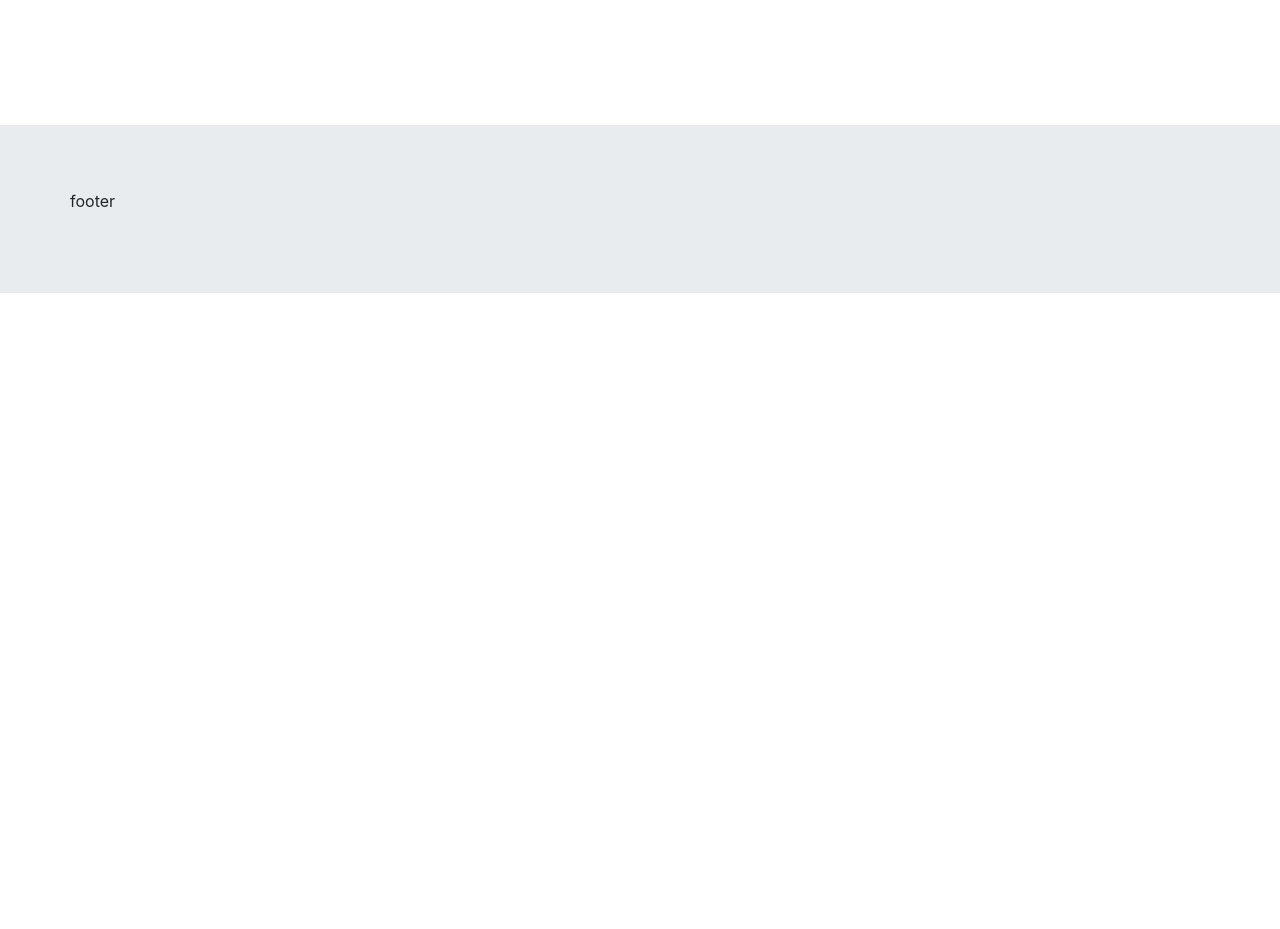
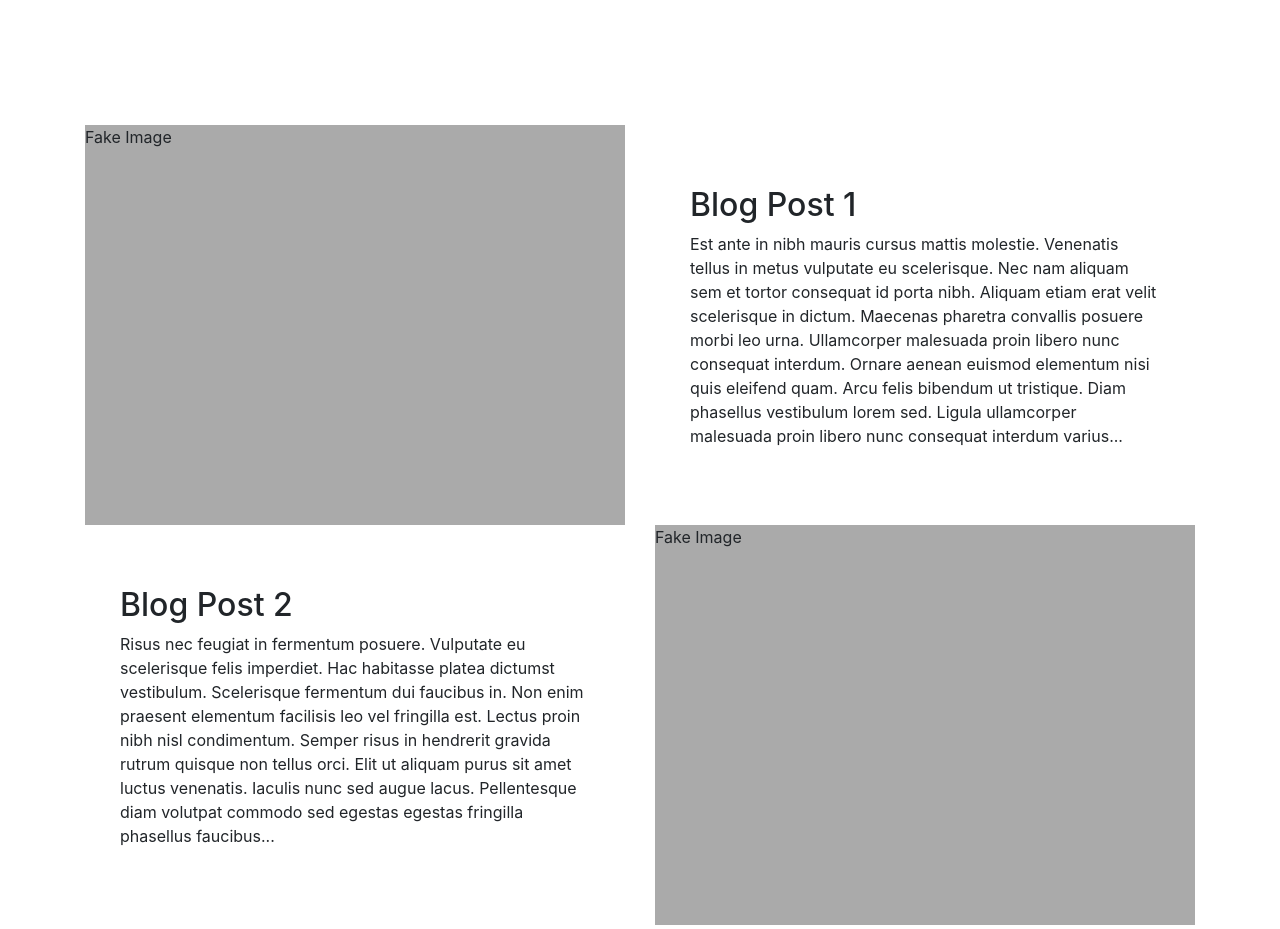
Before and after one commit to tdoan35/portfolioproject, a website: page index.html in a window 1280 px wide. Shown: the part 1694-2623 px from the top of the page. Before the commit the page ends 1987 px from the top, so only its background shows below. Drawn offline with nearby package versions, Linux system fonts and the light colour scheme.

Commit message:
added blog section

```diff
--- a/css/styles.css
+++ b/css/styles.css
@@ -16,16 +16,20 @@
     padding-bottom: 50px;
 }
 
+.aboutus-section {
+    padding-top: 8rem;
+    margin-bottom: 8rem;
+}
+
+.blog-section{
+    margin-bottom: 8rem;
+}
+
 .figure-box {
     background-color: gray;
     height: 500px;
     padding: 100px 50px 100px 50px;
     margin-bottom: 100px;
-}
-
-.aboutus-section {
-    padding-top: 8rem;
-    margin-bottom: 8rem;
 }
 
 .fakeimg {
@@ -37,3 +41,15 @@
     background: #e9ecef;
     padding: 4rem 2rem;
 }
+
+.back-graybox {
+    background-color: lightgray;
+}
+
+.back-whitebox{
+    background-color: white;
+}
+
+.wrap {
+    padding: 50px;
+}
--- a/index.html
+++ b/index.html
@@ -56,7 +56,7 @@
             </div>
         </header>
 
-        <!-- Map Carousel -->
+        <!-- Carousel Section -->
         <section id="world-map" class="map-section text-center">
             <div class="container">
                 <div class="row">
@@ -107,17 +107,46 @@
             </div>
         </section>
 
-        <!-- About Us -->
+        <!-- About Us Section -->
         <section id="aboutus" class="aboutus-section">
             <div class="container">
                 <div class="row align-items-center">
                     <div class="col-xl-8 col-lg-7">
                         <div class="fakeimg mb-3 mb-lg-0">Fake Image</div>
                     </div>
+                    <div class="col-xl-4 col-lg-5">
+                        <h2 class="text-black text-left">About Us</h2>
+                        <p class="text-left">Lorem ipsum dolor sit amet, consectetur adipiscing elit, sed do eiusmod tempor incididunt ut labore et dolore magna aliqua. Vitae semper quis lectus nulla. Aenean vel elit scelerisque mauris pellentesque. Fringilla est ullamcorper eget nulla facilisi etiam. Viverra suspendisse potenti nullam ac tortor vitae purus faucibus ornare. Facilisis sed odio morbi quis commodo odio. Sit amet massa vitae tortor condimentum lacinia quis vel eros...</p>
+                    </div>
                 </div>
             </div>
         </section>
 
+        <!-- Blog Post Section -->
+        <section id="blog" class="blog-section">
+            <div class="container">
+                <div class="row align-items-center justify-content-md-center">
+                    <div class="col-lg-6">
+                        <div class="fakeimg">Fake Image</div>
+                    </div>
+                    <div class="col-lg-6 wrap">
+                        <h2 class="text black text-left">Blog Post 1</h2>
+                        <p class="text-left">Est ante in nibh mauris cursus mattis molestie. Venenatis tellus in metus vulputate eu scelerisque. Nec nam aliquam sem et tortor consequat id porta nibh. Aliquam etiam erat velit scelerisque in dictum. Maecenas pharetra convallis posuere morbi leo urna. Ullamcorper malesuada proin libero nunc consequat interdum. Ornare aenean euismod elementum nisi quis eleifend quam. Arcu felis bibendum ut tristique. Diam phasellus vestibulum lorem sed. Ligula ullamcorper malesuada proin libero nunc consequat interdum varius...</p>
+                    </div>
+                </div>
+                <div class="row align-items-center justify-content-md-center">
+                    <div class="col-lg-6 wrap">
+                        <h2 class="text black text-left">Blog Post 2</h2>
+                        <p class="text-left">Risus nec feugiat in fermentum posuere. Vulputate eu scelerisque felis imperdiet. Hac habitasse platea dictumst vestibulum. Scelerisque fermentum dui faucibus in. Non enim praesent elementum facilisis leo vel fringilla est. Lectus proin nibh nisl condimentum. Semper risus in hendrerit gravida rutrum quisque non tellus orci. Elit ut aliquam purus sit amet luctus venenatis. Iaculis nunc sed augue lacus. Pellentesque diam volutpat commodo sed egestas egestas fringilla phasellus faucibus...</p>
+                    </div>
+                    <div class="col-lg-6">
+                        <div class="fakeimg">Fake Image</div>
+                    </div>
+                </div>
+            </div>
+        </section>
+
+        <!-- Footer -->
         <footer class="site-footer">
             <div class="container">
                 <div class="row">
```
